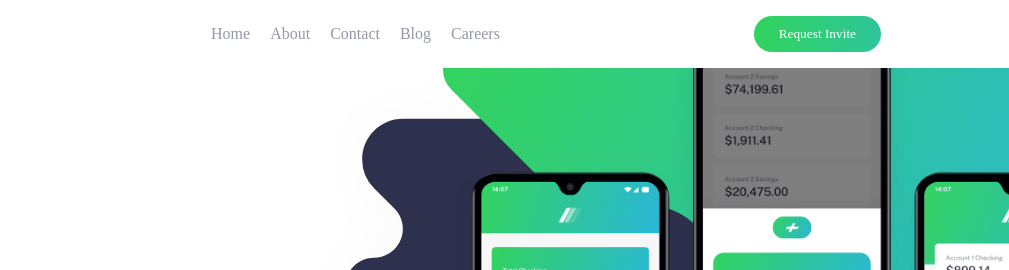
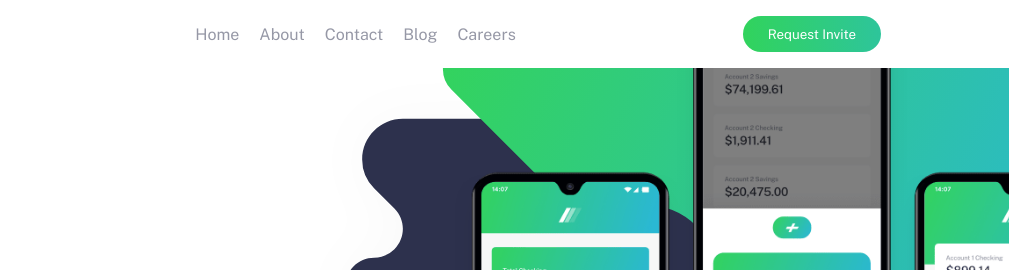
Before and after one commit to shikot0/easybank-landing-page-master, a plain HTML site: page index.html in a window 1280 px wide. Shown: the top 270 px of the page, 271-1280 px from the left. Drawn offline with nearby package versions, Linux system fonts and the light colour scheme.

Commit message:
Fixed fonts

```diff
--- a/style.css
+++ b/style.css
@@ -1,3 +1,4 @@
+@import url('https://fonts.googleapis.com/css2?family=Open+Sans:ital,wght@0,300;0,400;0,500;0,600;0,700;0,800;1,300;1,400;1,500;1,600;1,700;1,800&family=Public+Sans:ital,wght@0,100;0,200;0,300;0,400;0,500;0,600;0,700;0,800;0,900;1,100;1,200;1,300;1,400;1,500;1,600;1,700;1,800;1,900&display=swap');
 * {
     box-sizing: border-box;
     font-family: 'Public Sans';
```
